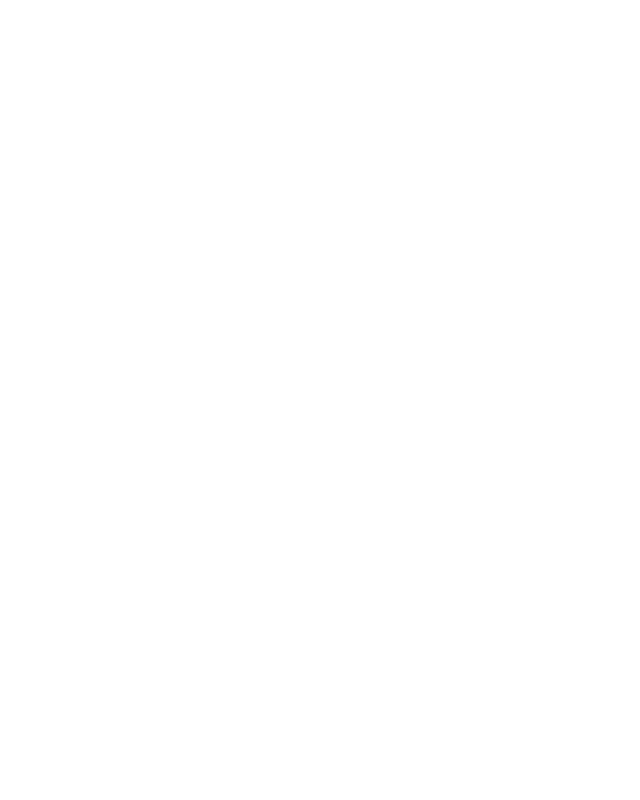
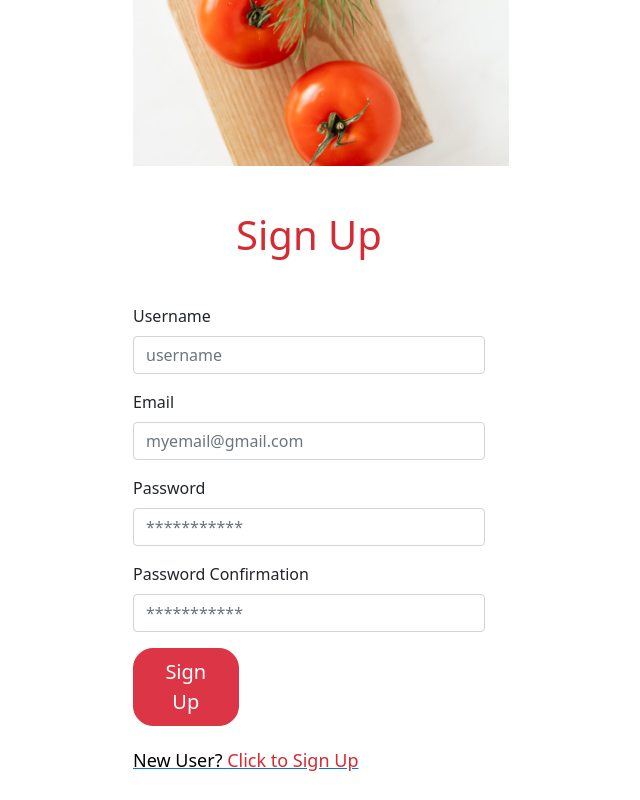
Before and after one commit to charles-okunzo/recipe-hub, an Angular app in the folder Frontend/recipehub/: page /signup in a window 1280 px wide. Shown: the part 418-1218 px from the top of the page, without its empty margins (143-783 px from the left). Before the commit the page ends 800 px from the top, so only its background shows below. Built offline with nearby package versions, Linux system fonts and the light colour scheme.

Commit message:
create db.json file

```diff
--- /dev/null
+++ b/Frontend/recipehub/db.json
@@ -0,0 +1,20 @@
+{
+  "posts": [
+    {
+      "id": 1,
+      "title": "json-server",
+      "author": "typicode"
+    }
+  ],
+  "signupUsers":[],
+  "comments": [
+    {
+      "id": 1,
+      "body": "some comment",
+      "postId": 1
+    }
+  ],
+  "profile": {
+    "name": "typicode"
+  }
+}
--- a/Frontend/recipehub/src/app/signup/signup.component.css
+++ b/Frontend/recipehub/src/app/signup/signup.component.css
@@ -0,0 +1,19 @@
+h1 {
+    color: #D52B32;
+    margin: 45px;
+}
+h6 {
+    font-size: large;
+    color: black;
+}
+
+.btn {
+    display: block;
+    width: 30%;
+    border-radius: 20px;
+}
+.container{
+    margin: auto;
+    width: 60%;
+    padding: 20px;
+}
--- a/Frontend/recipehub/src/app/signup/signup.component.html
+++ b/Frontend/recipehub/src/app/signup/signup.component.html
@@ -1 +1,39 @@
-<p>signup works!</p>
+<div class="container">
+    <div class="row">
+        <img src="../../assets/images/my.jpeg" alt="" style="float: left; margin-right: 15px; width: 400px;">
+        <div class="col-md-6">
+
+                <div class="text-center">
+                    <h1>Sign Up</h1>
+                </div>
+                <form>
+                    <form [formGroup]="signupForm" (ngSubmit)="signUp()">
+                    <div class="mb-3">
+                      <label for="exampleInputEmail1" class="form-label">Username</label>
+                      <input formControlName='Username'type="text" id="disabledTextInput" class="form-control" placeholder="username">
+                    </div>
+                    <div class="mb-3">
+                        <label for="exampleInputEmail1" class="form-label">Email</label>
+                        <input formControlName='Email'type="text" id="disabledTextInput" class="form-control" placeholder="myemail@gmail.com">
+                      </div>
+                    <div class="mb-3">
+                      <label for="exampleInputPassword1" class="form-label">Password</label>
+                      <input formControlName='Password'type="password" id="disabledTextInput" class="form-control" placeholder="***********">
+                    </div>
+                    <div class="mb-3">
+                        <label for="exampleInputPassword1" class="form-label">Password Confirmation</label>
+                        <input formControlName='Confirmation'type="password" id="disabledTextInput" class="form-control" placeholder="***********">
+                      </div>
+
+                    <button type="button" class="btn btn-danger btn-lg">Sign Up</button>
+               </form>
+            </form>
+               <br>
+               <a routerLink="/login"><h6> New User? <span style="color: #D52B32;;"> Click to Sign Up</span></h6></a>
+
+
+            </div>
+
+        </div>
+
+    </div>
--- a/Frontend/recipehub/src/app/signup/signup.component.ts
+++ b/Frontend/recipehub/src/app/signup/signup.component.ts
@@ -1,4 +1,7 @@
 import { Component, OnInit } from '@angular/core';
+import {FormGroup,FormBuilder} from '@angular/forms'
+import { HttpClient } from '@angular/common/http';
+import { Router } from '@angular/router';
 
 @Component({
   selector: 'app-signup',
@@ -7,9 +10,26 @@
 })
 export class SignupComponent implements OnInit {
 
-  constructor() { }
+  public signupForm !:FormGroup;
+  constructor(private formBuilder : FormBuilder, private http : HttpClient ,private router:Router) { }
 
   ngOnInit(): void {
+    this.signupForm = this.formBuilder.group({
+      Username:[''],
+      Email:[''],
+      Password:[''],
+      Confirmation:[''],
+    })
+
   }
+  signUp(){
+    this.http.post<any>('http://localhost:3000/signupUsers',this.signupForm.value)
+    .subscribe(res =>{
+      alert('Signup Successful');
+      this.signupForm.reset();
+      this.router.navigate(['login']);
+    })
+    }
 
-}
+
+    }
--- a/Frontend/recipehub/src/index.html
+++ b/Frontend/recipehub/src/index.html
@@ -6,6 +6,9 @@
   <base href="/">
   <meta name="viewport" content="width=device-width, initial-scale=1">
   <link rel="icon" type="image/x-icon" href="favicon.ico">
+  <link rel="preconnect" href="https://fonts.googleapis.com">
+<link rel="preconnect" href="https://fonts.gstatic.com" crossorigin>
+<link href="https://fonts.googleapis.com/css2?family=Poppins:ital,wght@0,100;0,200;0,300;1,100;1,200;1,300&display=swap" rel="stylesheet">
 </head>
 <body>
   <app-root></app-root>
```
Also changed, not shown: Frontend/recipehub/src/app/app.module.ts (+13 -3 lines), 1 other file (tests, documents, lock files or other folders).
